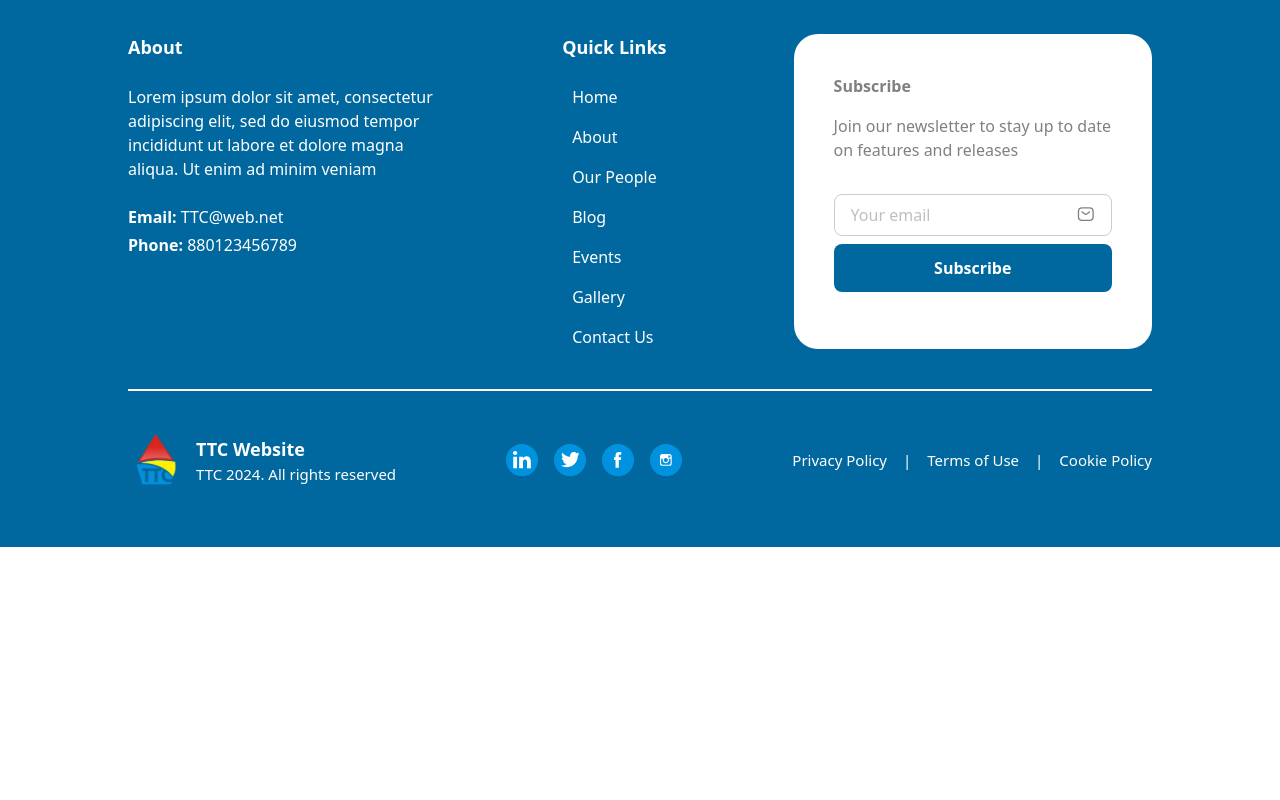
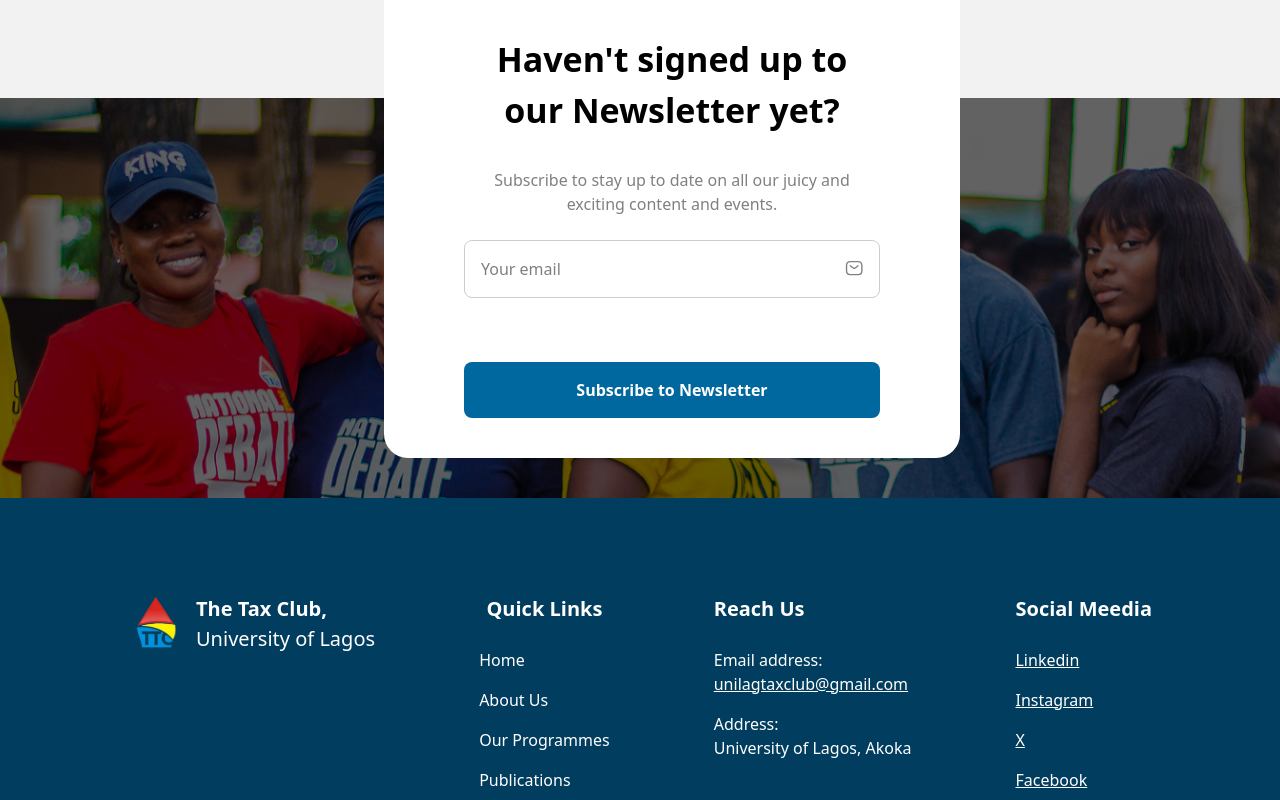
Before and after one commit to unilagtaxclub/TheTaxClub, a React (Vite) app: page / in a window 1280 px wide. Shown: the part 8980-9780 px from the top of the page. Before the commit the page ends 9527 px from the top, so only its background shows below. Built offline with nearby package versions, Linux system fonts and the light colour scheme.

Commit message:
modified footer component

```diff
--- a/src/component/defaults/Footer.tsx
+++ b/src/component/defaults/Footer.tsx
@@ -4,46 +4,17 @@ import { Facebook, Instagram, LinkedIn, Logo, Twitter } from "../svgs/Logos";
 
 const Footer = () => {
   return (
-    <div className="bg-[#00689e]">
-      <div className="mt-10 text-[#fff] lg:w-[80vw] w-[90vw] mx-auto py-14">
-        <div className="flex lg:flex-row flex-col justify-between">
-          <div className="space-y-6 lg:w-[30%]">
-            <h2 className="text-[18px] font-semibold">About</h2>
-            <p>
-              Lorem ipsum dolor sit amet, consectetur adipiscing elit, sed do
-              eiusmod tempor incididunt ut labore et dolore magna aliqua. Ut
-              enim ad minim veniam
-            </p>
-            <div className="space-y-1">
-              <p>
-                <span className="font-semibold">Email:</span> TTC@web.net
-              </p>
-              <p>
-                <span className="font-semibold">Phone:</span> 880123456789
-              </p>
-            </div>
-          </div>
-
-          <div className="space-y-6 lg:w-[25%] flex flex-col lg:items-center mt-10 lg:mt-0">
-            <h2 className="text-[18px] font-semibold">Quick Links</h2>
-            <div className="space-y-4 flex flex-col">
-              <NavLink to="/">Home</NavLink>
-              <NavLink to="/about">About</NavLink>
-              <NavLink to="/our-people">Our People</NavLink>
-              <NavLink to="/blog">Blog</NavLink>
-              <NavLink to="/events">Events</NavLink>
-              <NavLink to="/gallery">Gallery</NavLink>
-              <p>Contact Us</p>
-            </div>
-          </div>
-
-          <div className="bg-[#fff] text-[#808080] lg:p-10 p-6 mt-10 lg:mt-0 rounded-3xl lg:w-[35%]">
-            <h2 className="font-semibold">Subscribe</h2>
-            <p className="mt-4 mb-8">
-              Join our newsletter to stay up to date on features and releases
+    <div className="bg-[#003D5E] relative mt-[20vh]">
+      <div className="bg-[#fff] text-center z-10 absolute lg:-top-[15vh] lg:left-[30%] lg:px-20 lg:py-10 lg:space-y-6 space-y-3 py-4 px-6 mt-10 lg:mt-0 rounded-3xl lg:w-[45%] w-[90%] left-6">
+        <h2 className="mt-4 mb-8 lg:text-[34px] font-semibold">
+          Haven't signed up to our Newsletter yet?
+        </h2>
+        <p className="text-[#808080] lg:text-[16px] text-[14px]">
+          Subscribe to stay up to date on all our juicy and exciting content and
+          events.
         </p>
         <div className="">
-              <div className="flex items-center border border-[#ccc] space-x-3 rounded-lg px-4 py-2">
+          <div className="flex items-center lg:mb-10 mt-6 border border-[#ccc] space-x-3 rounded-lg px-4 lg:py-4 py-2">
             <input
               type="email"
               name="email"
@@ -53,37 +24,69 @@ const Footer = () => {
             />
             <EmailIcon />
           </div>
-              <button className="bg-[#00689e] text-[#fff] text-[16px] font-semibold rounded-lg py-3 px-6 mt-2 w-[100%]">
-                Subscribe
+          <button className="bg-[#00689e] text-[#fff] mt-6 text-[16px] font-semibold rounded-lg lg:py-4 py-2 px-6 w-[100%]">
+            Subscribe to Newsletter
           </button>
+        </div>
+      </div>
+      <div className="relative h-[400px]">
+        <img
+          src="/assets/footer-img.png"
+          alt="footer-img"
+          className="object-cover h-[100%] w-[100%]"
+        />
+        <div className="bg-[rgba(0,0,0,0.6)] absolute w-[100%] h-[400px] top-0"></div>
+      </div>
+      <div className="mt-10 text-[#fff] lg:w-[80vw] w-[90vw] mx-auto py-14">
+        <div className="flex lg:flex-row flex-col justify-between">
+          <div className="flex space-x-2">
+            <Logo />
+            <div className="text-[20px]">
+              <h2 className="font-semibold">The Tax Club,</h2>
+              <p className="">University of Lagos</p>
+            </div>
+          </div>
+          <div className="space-y-6 flex flex-col lg:items-center mt-10 lg:mt-0">
+            <h2 className="text-[20px] font-semibold">Quick Links</h2>
+            <div className="space-y-4 flex flex-col">
+              <NavLink to="/">Home</NavLink>
+              <NavLink to="/about">About Us</NavLink>
+              <NavLink to="/our-people">Our Programmes</NavLink>
+              <NavLink to="/blog">Publications</NavLink>
+              <NavLink to="/events">Our People</NavLink>
+              <NavLink to="/gallery">Gallery</NavLink>
+            </div>
+          </div>
+
+          <div className="space-y-6 flex flex-col mt-10 lg:mt-0">
+            <h2 className="text-[20px] font-semibold">Reach Us</h2>
+            <div className="space-y-4">
+              <div className="flex flex-col">
+                <span>Email address:</span>
+                <span className="underline">unilagtaxclub@gmail.com</span>
+              </div>
+              <div className="flex flex-col">
+                <span>Address:</span>
+                <span>University of Lagos, Akoka</span>
               </div>
             </div>
           </div>
 
-        <div className="border-t-2 border-[#fff] mt-10 pt-10 flex lg:flex-row flex-col justify-between lg:items-center space-y-6 lg:space-y-0">
-          <div className="flex items-center space-x-2">
-            <Logo />
-            <div className="">
-              <h2 className="text-[18px] font-semibold">TTC Website</h2>
-              <p className="text-[15px]">
-                TTC 2024. All rights reserved
-              </p>
+          <div className="space-y-6 flex flex-col mt-10 lg:mt-0">
+            <h2 className="text-[20px] font-semibold">Social Meedia</h2>
+            <div className="space-y-4 flex flex-col">
+              <span className="underline">Linkedin</span>
+              <span className="underline">Instagram</span>
+              <span className="underline">X</span>
+              <span className="underline">Facebook</span>
             </div>
           </div>
-          <div className="flex space-x-4">
-            <LinkedIn />
-            <Twitter />
-            <Facebook />
-            <Instagram />
         </div>
 
-          <div className="flex space-x-4">
-            <p className="text-[15px]">Privacy Policy</p>
-            <p className="text-[15px]">|</p>
-            <p className="text-[15px]">Terms of Use</p>
-            <p className="text-[15px]">|</p>
-            <p className="text-[15px]">Cookie Policy</p>
-          </div>
+        <div className="border-t-2 border-[#fff] mt-10 pt-10">
+          <p className="text-center text-[14px] font-semibold">
+            Copyright©The Tax Club UNILAG. All rights reserved.
+          </p>
         </div>
       </div>
     </div>
--- a/src/component/sections/BlogStories.tsx
+++ b/src/component/sections/BlogStories.tsx
@@ -1,5 +1,4 @@
 import BlogStoryCard from "../cards/BlogStoryCard";
-import { RightArrow } from "../svgs/Icons";
 
 const BlogStories = () => {
   const items = [
```
Also changed, not shown: public/assets/about.png (deleted), public/assets/footer-img.png (added). Lines whose indentation alone changed are shown as unchanged.
